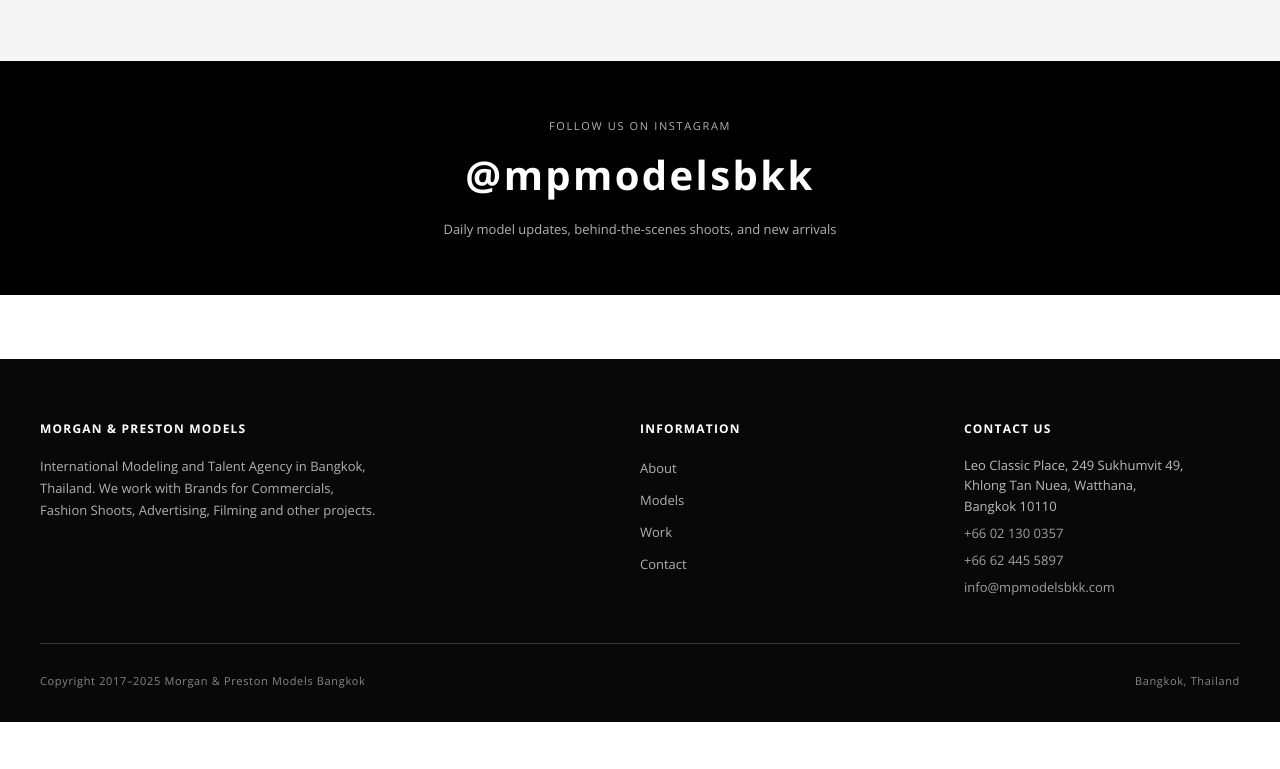
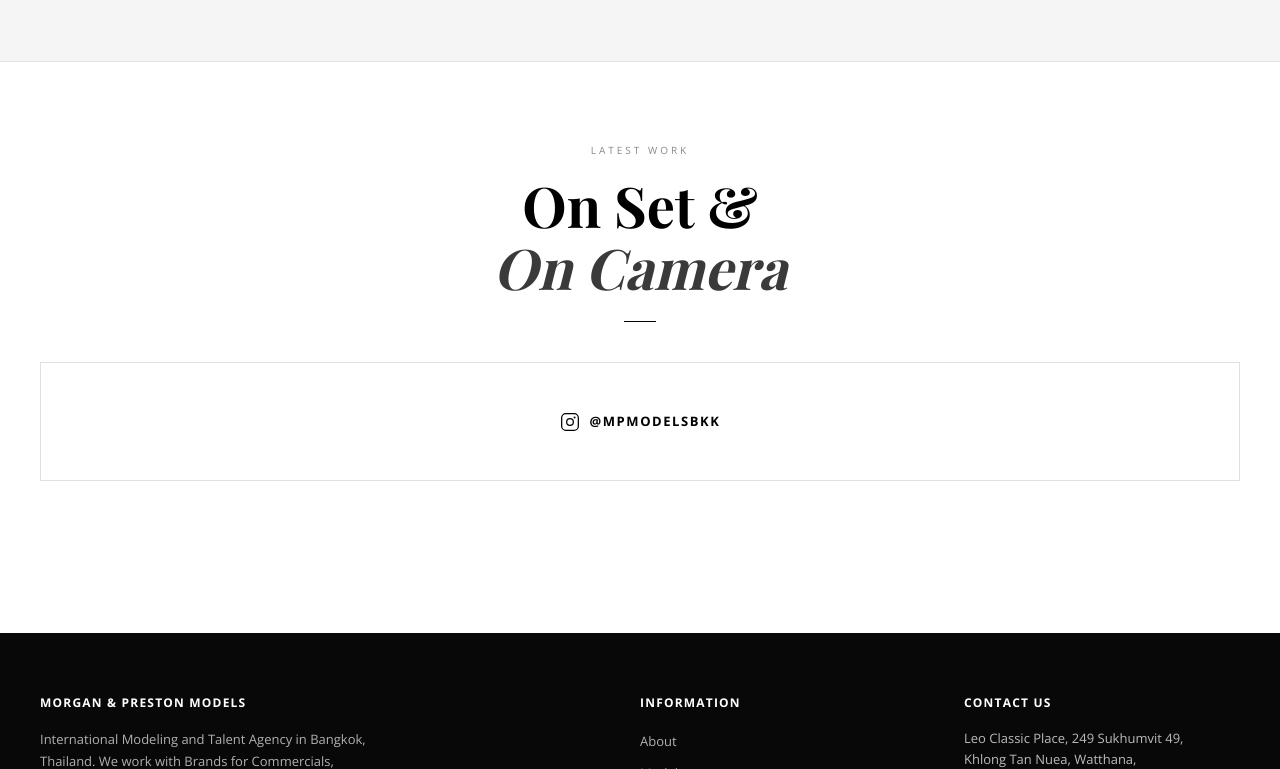
Before and after one commit to alisasanhoom-cyber/lalalisa, a plain HTML site: page index.html in a window 1280 px wide. Shown: the part 2011-2780 px from the top of the page. Before the commit the page ends 2733 px from the top, so only its background shows below. Drawn offline with nearby package versions, Linux system fonts and the light colour scheme; a web font is replaced by a local one.

Commit message:
Add Latest Work / Instagram feed section to homepage

```diff
--- a/css/style.css
+++ b/css/style.css
@@ -1262,31 +1262,63 @@ h1, h2, h3, h4 {
 
 .service-icon { font-size: 28px; }
 
-.insta-cta {
+/* ── Latest Work / Press section ────────────────────────── */
+.press-section {
+  background: var(--white);
+  padding: 80px 24px 88px;
+  border-top: 1px solid var(--grey-mid);
+}
+.press-inner {
+  max-width: 1200px;
+  margin: 0 auto;
+  text-align: center;
+}
+.press-eyebrow {
+  font-size: 10px;
+  letter-spacing: .3em;
+  text-transform: uppercase;
+  color: var(--grey-muted);
+  margin-bottom: 16px;
+}
+.press-heading {
+  font-family: var(--serif, 'Playfair Display', serif);
+  font-size: clamp(32px, 5vw, 56px);
+  font-weight: 700;
+  line-height: 1.1;
+  letter-spacing: 0;
+  text-transform: none;
+  color: var(--black);
+}
+.press-heading em {
+  font-style: italic;
+  font-weight: 400;
+  color: var(--grey-text);
+}
+.press-rule {
+  width: 32px;
+  height: 1px;
   background: var(--black);
-  color: var(--white);
-  text-align: center;
-  padding: 56px 24px;
-}
-
-.insta-label {
-  font-size: 11px;
-  text-transform: uppercase;
-  letter-spacing: .15em;
-  opacity: .7;
-  margin-bottom: 8px;
-}
-
-.insta-handle {
-  display: block;
-  font-size: clamp(24px, 4vw, 40px);
-  font-weight: 700;
-  color: var(--white);
-  letter-spacing: .06em;
+  margin: 24px auto 40px;
+}
+.press-feed-placeholder {
+  border: 1px solid var(--grey-mid);
+  padding: 48px 24px;
+  display: flex;
+  align-items: center;
+  justify-content: center;
+}
+.press-ig-link {
+  display: inline-flex;
+  align-items: center;
+  gap: 10px;
+  font-size: 13px;
+  font-weight: 700;
+  letter-spacing: .12em;
+  text-transform: uppercase;
+  color: var(--black);
   transition: opacity .2s;
 }
-
-.insta-handle:hover { opacity: .75; }
+.press-ig-link:hover { opacity: .55; }
 
 /* ══════════════════════════════════════════════════════════
    AVAILABLE PAGE — dot indicator
--- a/index.html
+++ b/index.html
@@ -158,11 +158,21 @@
     </div>
   </section>
 
-  <!-- ── Instagram CTA ───────────────────────────────────── -->
-  <section class="insta-cta">
-    <p class="insta-label">Follow us on Instagram</p>
-    <a href="https://instagram.com/mpmodelsbkk" target="_blank" rel="noopener" class="insta-handle">@mpmodelsbkk</a>
-    <p style="margin-top:12px;font-size:13px;opacity:.7">Daily model updates, behind-the-scenes shoots, and new arrivals</p>
+  <!-- ── Latest Work / Instagram Feed ──────────────────── -->
+  <section class="press-section">
+    <div class="press-inner">
+      <p class="press-eyebrow">Latest Work</p>
+      <h2 class="press-heading">On Set &amp;<br><em>On Camera</em></h2>
+      <div class="press-rule"></div>
+      <!-- PASTE LIGHTWIDGET EMBED CODE BELOW -->
+      <div class="press-feed-placeholder">
+        <a href="https://www.instagram.com/mpmodelsbkk/" target="_blank" rel="noopener" class="press-ig-link">
+          <svg width="20" height="20" viewBox="0 0 24 24" fill="none" stroke="currentColor" stroke-width="1.5" stroke-linecap="round" stroke-linejoin="round"><rect x="2" y="2" width="20" height="20" rx="5"/><circle cx="12" cy="12" r="4"/><circle cx="17.5" cy="6.5" r=".5" fill="currentColor"/></svg>
+          @mpmodelsbkk
+        </a>
+      </div>
+      <!-- END EMBED -->
+    </div>
   </section>
 
   <!-- ── Footer ──────────────────────────────────────────── -->
```
